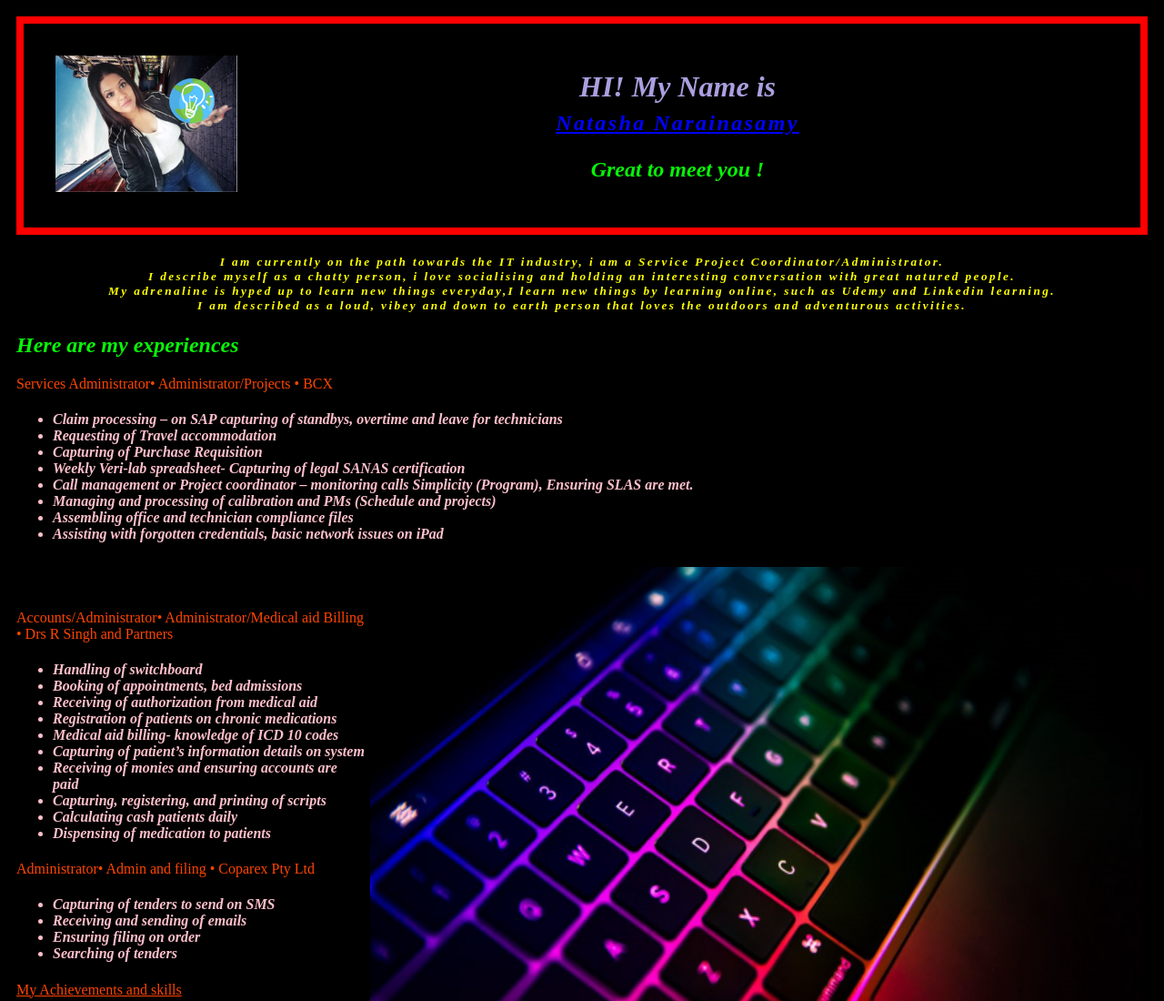
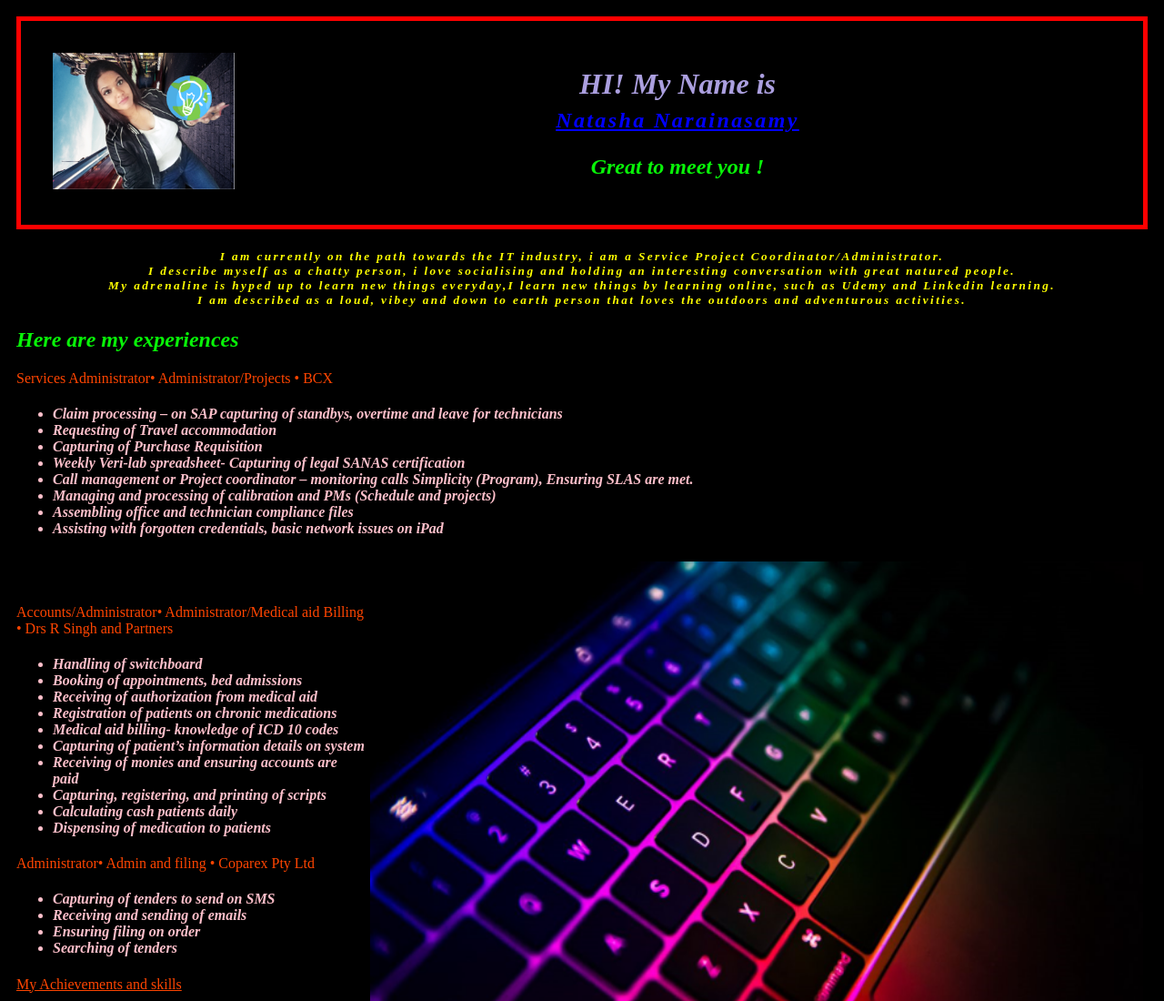
Before and after one commit to natashan290/MyBio, a plain HTML site: page Bio.html in a window 1280 px wide. Shown: the top 1100 px of the page at 91% size. Drawn offline with Linux system fonts and the light colour scheme.

Commit message:
Update Bio.html

```diff
--- a/Bio.html
+++ b/Bio.html
@@ -66,7 +66,7 @@ a:link {
     <link rel = "C:\Users\Natashan\Desktop\styles.css" href="styles.css">
 
 
-    <div style="border: 8px solid red; padding: 30px;">
+    <div style="border: 5px solid red; padding: 30px;">
         <img src="Picture1.png" alt="Natasha" width ="200" height="150" style="float:left">
         <h1><center>HI! My Name is  <script src="https://platform.linkedin.com/badges/js/profile.js" async defer type="text/javascript"></script>
         <div class="badge-base LI-profile-badge" data-locale="en_US" data-size="medium" data-theme="light" data-type="HORIZONTAL" data-vanity="natasha-narainasamy0110" data-version="v1"><a class="badge-base__link LI-simple-link" href="https://za.linkedin.com/in/natasha-narainasamy0110?trk=profile-badge">Natasha Narainasamy</a></div></center></h1>
```
